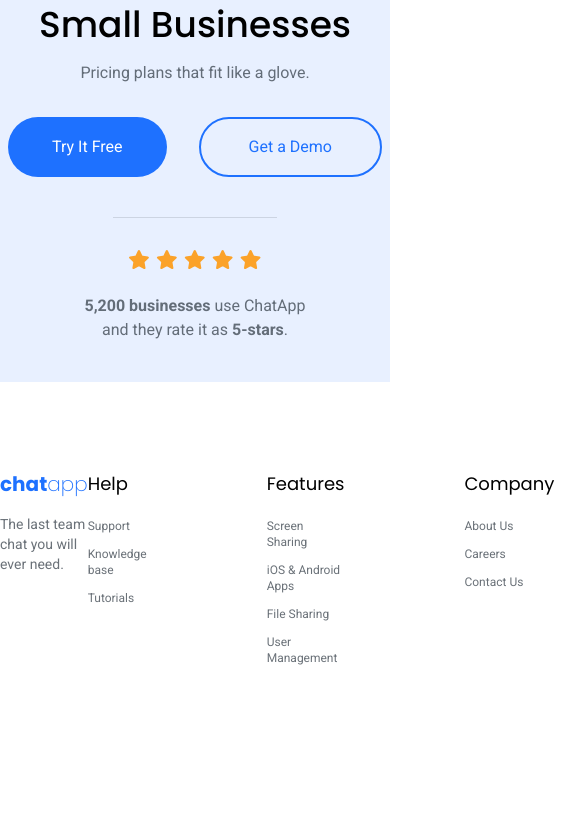
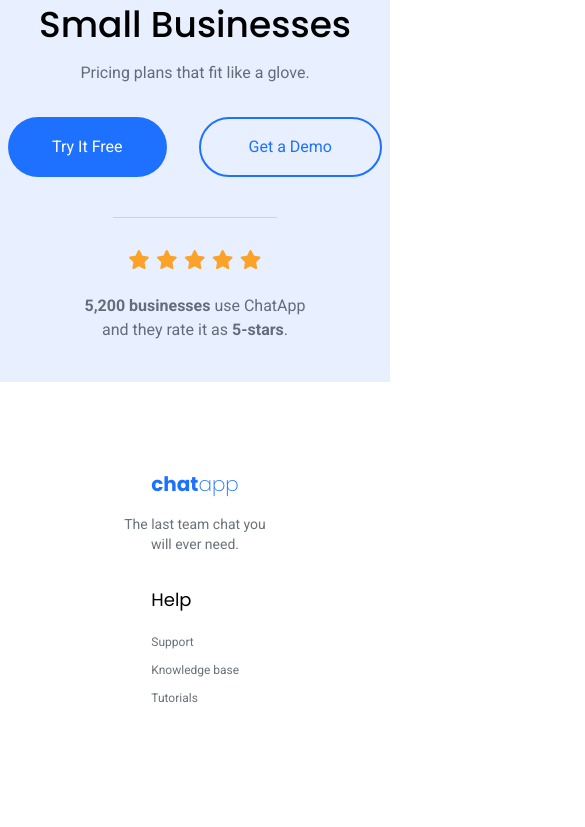
Before and after one commit to PurpleTurtl04/ChatApp, a React (Vite) app in the folder chat-app/: page / in a window 390 px wide. Shown: the part 2010-2837 px from the top of the page, 585 px wide, since content can reach past the window. Built offline with nearby package versions, Linux system fonts and the light colour scheme.

Commit message:
Updated Footer layout for mobile view

```diff
--- a/chat-app/src/App.jsx
+++ b/chat-app/src/App.jsx
@@ -7,7 +7,7 @@
 
 function App() {
     return (
-        <div className='font-roboto'>
+        <div className='font-roboto overflow-hidden'>
             <header className='bg-chatappblue text-white'>
                 <Navbar />
             </header>
--- a/chat-app/src/components/Footer.jsx
+++ b/chat-app/src/components/Footer.jsx
@@ -1,21 +1,21 @@
 export default function Footer() {
     return (
-        <footer className='container mt-22 mb-8'>
-            <div className='flex justify-between'>
-                <div className='mx-auto flex flex-col justify-start'>
+        <footer className='container mt-22 mb-8 mx-auto'>
+            <div className="flex flex-col lg:flex-row gap-8 lg:gap-0 justify-between">
+                <div className='flex flex-col items-center lg:items-start'>
                     <p className='font-poppins text-chatappblue mb-4 text-xl'>
                         <span className='font-bold'>chat</span>
                         <span className='font-extralight'>app</span>
                     </p>
-                    <p className='text-chatappgray/70 max-w-40 text-sm'>
+                    <p className='text-chatappgray/70 max-w-40 text-sm text-center lg:text-left'>
                         The last team chat you will ever need.
                     </p>
-                    <p className='text-chatappgray/70 pt-63 text-xs'>
+                    {/* <p className='text-chatappgray/70 pt-63 text-xs'>
                         © Copyright ChatApp Inc.
-                    </p>
+                    </p> */}
                 </div>
-                <div className='flex justify-between gap-30 lg:mx-auto'>
-                    <div className='flex flex-col gap-3'>
+                <div className='flex flex-wrap gap-30 justify-center ml-8 sm:ml-0'>
+                    <div className='flex flex-col gap-3 basis-1/3 md:basis-auto'>
                         <h3 className='font-poppins pb-2 text-lg'>Help</h3>
                         <p className='text-chatappgray/70 text-xs'>Support</p>
                         <p className='text-chatappgray/70 text-xs'>
@@ -23,7 +23,7 @@
                         </p>
                         <p className='text-chatappgray/70 text-xs'>Tutorials</p>
                     </div>
-                    <div className='flex flex-col gap-3'>
+                    <div className='flex flex-col gap-3 basis-1/3 md:basis-auto'>
                         <h3 className='font-poppins pb-2 text-lg'>Features</h3>
                         <p className='text-chatappgray/70 text-xs'>
                             Screen Sharing
@@ -38,7 +38,7 @@
                             User Management
                         </p>
                     </div>
-                    <div className='flex flex-col gap-3'>
+                    <div className='flex flex-col gap-3 basis-1/3 md:basis-auto'>
                         <h3 className='font-poppins pb-2 text-lg'>Company</h3>
                         <p className='text-chatappgray/70 text-xs'>About Us</p>
                         <p className='text-chatappgray/70 text-xs'>Careers</p>
@@ -46,7 +46,7 @@
                             Contact Us
                         </p>
                     </div>
-                    <div className='flex flex-col gap-3'>
+                    <div className='flex flex-col gap-3 basis-1/3 md:basis-auto'>
                         <h3 className='font-poppins pb-2 text-lg'>
                             Contact Us
                         </h3>
--- a/chat-app/src/components/Mockup.jsx
+++ b/chat-app/src/components/Mockup.jsx
@@ -11,7 +11,7 @@
                 mus. Donec quam felis, ultricies nec, pellentesque eu, pretium
                 quis, sem. Nulla consequat massa.
             </p>
-            <div className='flex min-w-xl items-start overflow-auto'>
+            <div className='flex min-w-xl items-start'>
                 <img src='src/assets/mockup.jpg' alt='Chat App Mockup' />
             </div>
         </section>
```
